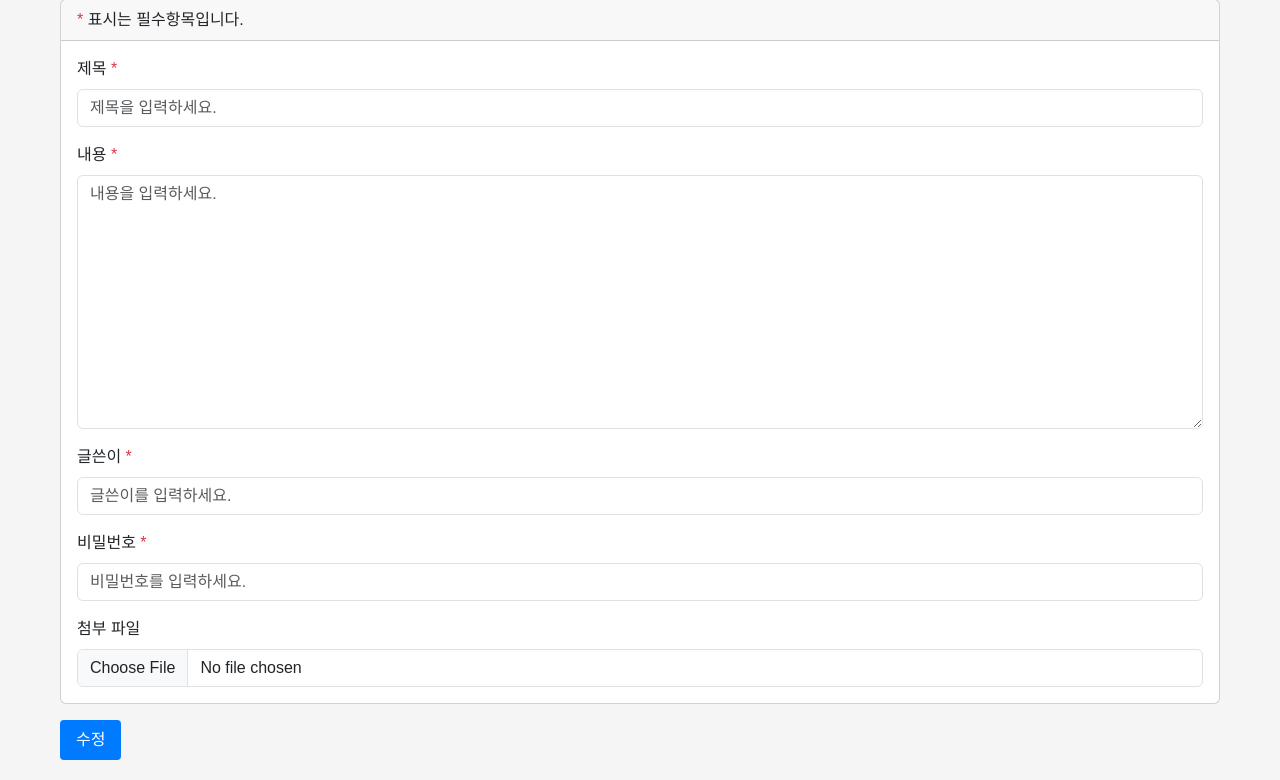
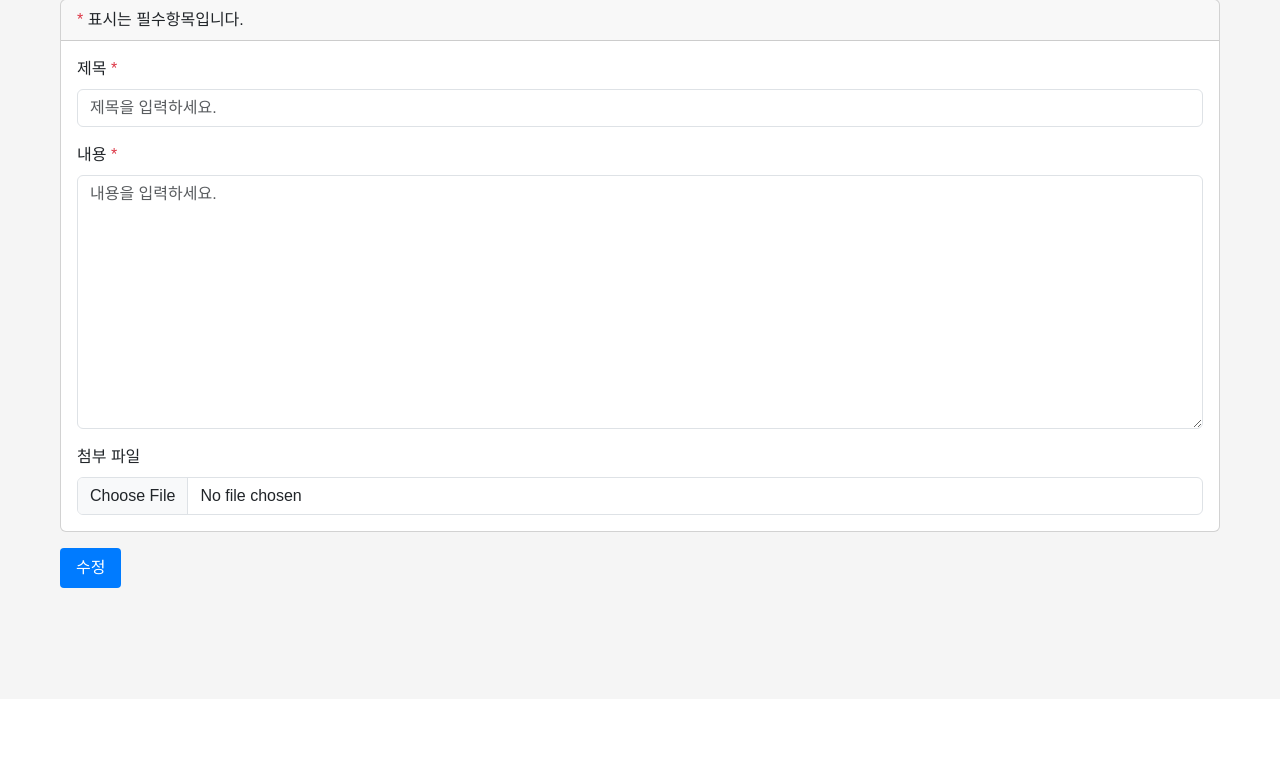
Before and after one commit to sung2ne/textbook-django-board, a Django app: template mysite/templates/posts/update.html in a window 1280 px wide. Shown: the part 101-881 px from the top of the page. After the commit the page ends 689 px from the top, so only its background shows below. Run offline with Django 5.2, Linux system fonts and the light colour scheme; the template is opened without the code that fills it: values that come from a table or form of the project are taken from there, others are empty; some libraries are stand-ins or nearby versions.

Commit message:
part07/chapter-04: 04장. 게시글 수정 수정하기

```diff
--- a/mysite/posts/forms.py
+++ b/mysite/posts/forms.py
@@ -32,12 +32,10 @@ class PostCreateForm(forms.ModelForm):
 class PostUpdateForm(forms.ModelForm):
     title = forms.CharField(required=False)
     content = forms.CharField(required=False)
-    username = forms.CharField(required=False)
-    password = forms.CharField(required=False)
 
     class Meta:
         model = Post
-        fields = ['title', 'content', 'password', 'username']
+        fields = ['title', 'content']
 
     # 제목 검증
     def clean_title(self):
@@ -56,25 +54,3 @@ class PostUpdateForm(forms.ModelForm):
         if not content:
             raise forms.ValidationError("내용을 입력해주세요.")
         return content
-
-    # 비밀번호 검증
-    def clean_password(self):
-        password = self.cleaned_data['password']
-        if not password:
-            raise forms.ValidationError("비밀번호를 입력해주세요.")
-        if len(password) < 4:
-            raise forms.ValidationError("비밀번호는 최소 4자 이상 입력해주세요.")
-        if len(password) > 20:
-            raise forms.ValidationError("비밀번호는 최대 20자 이하로 입력해주세요.")
-        return password
-
-    # 글쓴이 검증
-    def clean_username(self):
-        username = self.cleaned_data['username']
-        if not username:
-            raise forms.ValidationError("글쓴이를 입력해주세요.")
-        if len(username) < 2:
-            raise forms.ValidationError("글쓴이는 최소 2자 이상 입력해주세요.")
-        if len(username) > 10:
-            raise forms.ValidationError("글쓴이는 최대 10자 이하로 입력해주세요.")
-        return username
--- a/mysite/templates/posts/update.html
+++ b/mysite/templates/posts/update.html
@@ -26,24 +26,6 @@
                         {% if form.content.errors %}
                         <div class="form-text text-danger">
                             {{ form.content.errors.0 }}
-                        </div>
-                        {% endif %}
-                    </div>
-                    <div class="mb-3">
-                        <label for="username" class="form-label">글쓴이 <span class="text-danger">*</span></label>
-                        <input type="text" id="username" name="username" class="form-control" placeholder="글쓴이를 입력하세요." value="{{ form.username.value|default_if_none:'' }}">
-                        {% if form.username.errors %}
-                        <div class="form-text text-danger">
-                            {{ form.username.errors.0 }}
-                        </div>
-                        {% endif %}
-                    </div>
-                    <div class="mb-3">
-                        <label for="password" class="form-label">비밀번호 <span class="text-danger">*</span></label>
-                        <input type="password" id="password" name="password" class="form-control" placeholder="비밀번호를 입력하세요.">
-                        {% if form.password.errors %}
-                        <div class="form-text text-danger">
-                            {{ form.password.errors.0 }}
                         </div>
                         {% endif %}
                     </div>
@@ -121,16 +103,6 @@
                     required: true,
                     minlength: 2,
                     maxlength: 100
-                },
-                username: {
-                    required: true,
-                    minlength: 2,
-                    maxlength: 10
-                },
-                password: {
-                    required: true,
-                    minlength: 4,
-                    maxlength: 20
                 }
             },
             messages: {
@@ -138,16 +110,6 @@
                     required: '제목을 입력하세요.',
                     minlength: '제목은 최소 2자 이상 입력하세요.',
                     maxlength: '제목은 최대 100자 이하로 입력하세요.'
-                },
-                username: {
-                    required: '작성자를 입력하세요.',
-                    minlength: '작성자는 최소 2자 이상 입력하세요.',
-                    maxlength: '작성자는 최대 10자 이하로 입력하세요.'
-                },
-                password: {
-                    required: '비밀번호를 입력하세요.',
-                    minlength: '비밀번호는 최소 4자 이상 입력하세요.',
-                    maxlength: '비밀번호는 최대 20자 이하로 입력하세요.'
                 }
             },
             errorClass: 'is-invalid',
```
Also changed, not shown: mysite/posts/views.py (+49 -46 lines).
